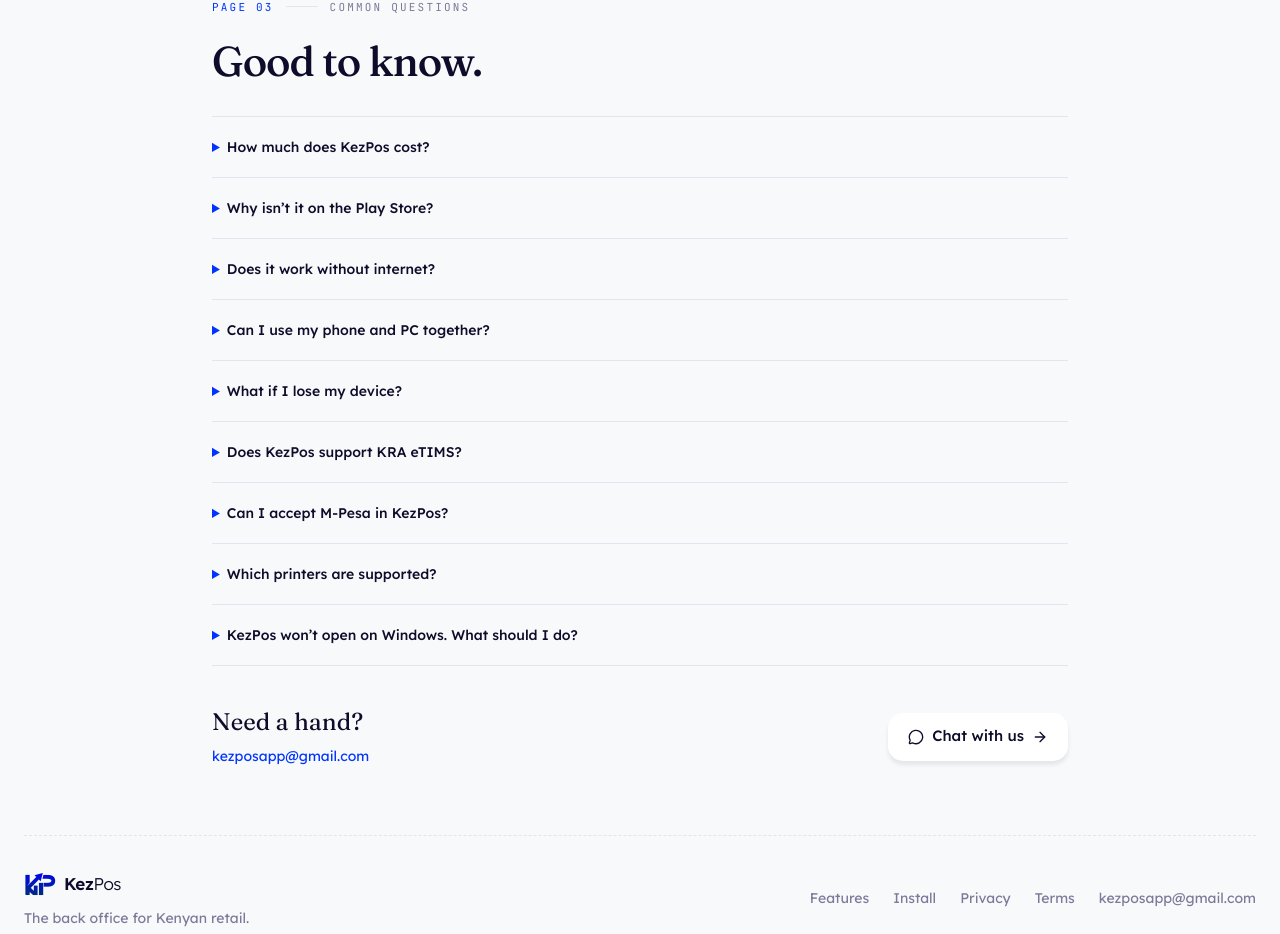
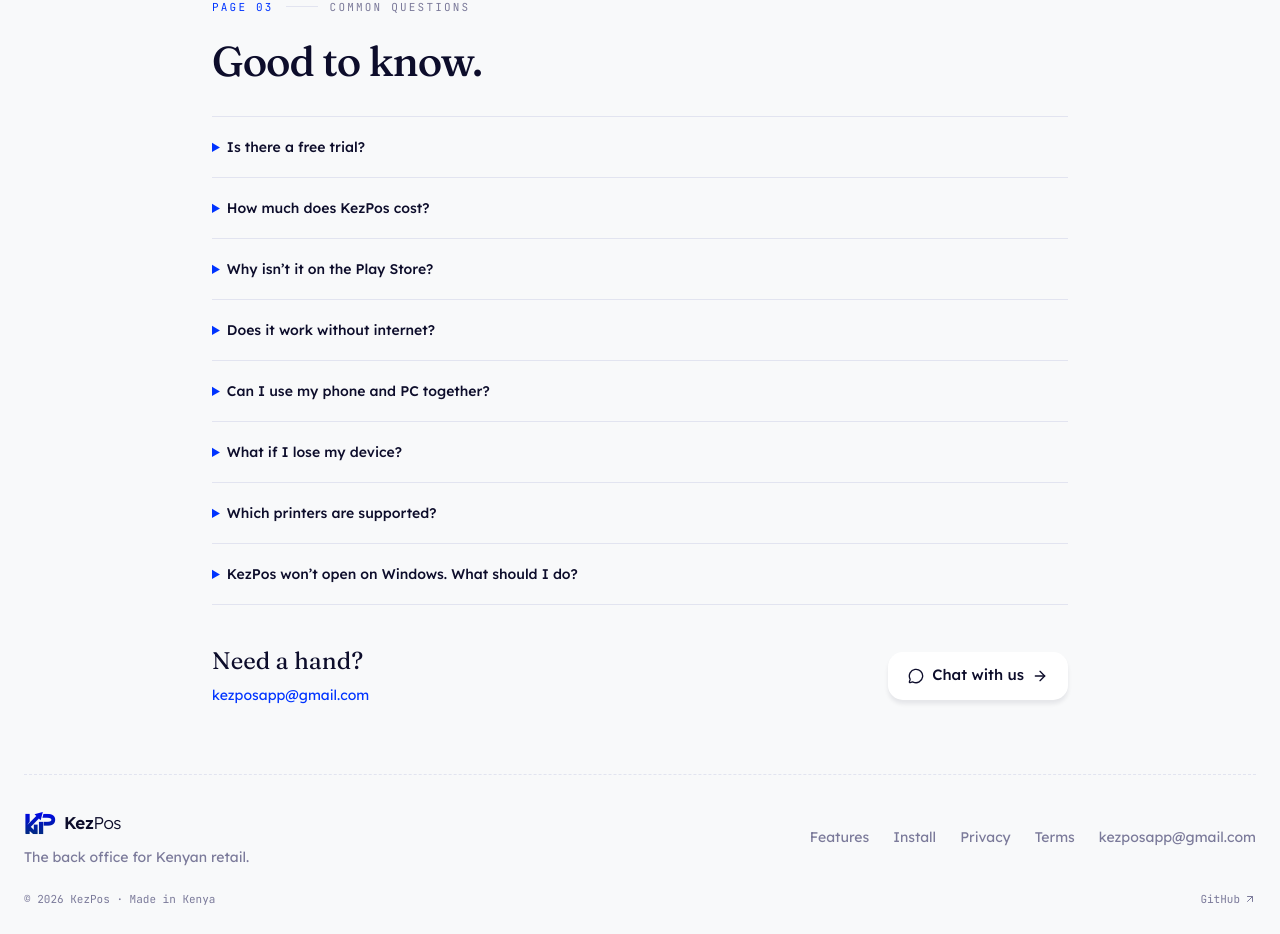
Before and after one commit to KezPos/KezPos, a React (Vite) app: page /install in a window 1280 px wide. Shown: the part 2419-3353 px from the top of the page. Built offline with nearby package versions, Linux system fonts and the light colour scheme.

Commit message:
Reorder imports and update FAQ content

```diff
--- a/src/routes/install.tsx
+++ b/src/routes/install.tsx
@@ -1,17 +1,16 @@
+import { KEZPOS, pageHead } from "@/components/site/config";
+import { SiteShell } from "@/components/site/shell";
+import { btn, Chapter, Heading, Page, TextLink } from "@/components/site/ui";
 import { createFileRoute } from "@tanstack/react-router";
-import { SiteShell } from "@/components/site/shell";
-import { Page, Heading, Chapter, btn, TextLink } from "@/components/site/ui";
-import { KEZPOS, pageHead } from "@/components/site/config";
-import { Download, Smartphone, Monitor, ArrowRight, MessageCircle } from "lucide-react";
+import { ArrowRight, Download, MessageCircle, Monitor, Smartphone } from "lucide-react";
 
 const faqs = [
-  ["How much does KezPos cost?", "Starter costs Ksh 700 for one month, three months costs Ksh 1,700, and Pro costs Ksh 6,700 for twelve months. Every plan includes the full app and cloud sync."],
+  ["Is there a free trial?", "Yes. You can try KezPos free for 7 days, with every feature included, before choosing a plan."],
+    ["How much does KezPos cost?", `Plans start at Ksh ${KEZPOS.plans[0].price.toLocaleString()} for ${KEZPOS.plans[0].months === 1 ? "one month" : `${KEZPOS.plans[0].months} months`}. Longer plans cost less per month: ${KEZPOS.plans.slice(1).map((p) => `Ksh ${p.price.toLocaleString()} for ${p.months} months`).join(" or ")}. Every plan includes the full app and cloud sync, and you can try it free for 7 days first.`],
   ["Why isn’t it on the Play Store?", "KezPos is in active development and distributed directly so updates can reach you faster. Download the APK using the official link above."],
   ["Does it work without internet?", "Yes. Make sales, add stock and record transactions offline. Your data syncs automatically when you reconnect."],
   ["Can I use my phone and PC together?", "Yes. Install on both and sign in with the same account. Your products, customers and sales sync across your devices."],
   ["What if I lose my device?", "Sign in with the same email on a new device to restore your cloud-synced data. Regularly export your local database as an extra backup."],
-  ["Does KezPos support KRA eTIMS?", "Yes. KezPos integrates with KRA eTIMS through DigiTax. Send us your business and KRA details and we will set it up for you. Receipts and refunds are then submitted automatically, and anything made offline is retried once you are back online."],
-  ["Can I accept M-Pesa in KezPos?", "Yes. You can send an STK push to a customer from the sale, or view payments you have received and attach them to a sale. Share your M-Pesa details with us and we will set it up for you. Your credentials are stored securely on our servers, not on your device."],
   ["Which printers are supported?", "Standard 58mm and 80mm Bluetooth thermal printers. The app scans for nearby printers when you connect."],
   ["KezPos won’t open on Windows. What should I do?", "Check your graphics driver. Open Device Manager → Display adapters → right-click your graphics card → Update driver. You can also download a driver from your laptop manufacturer’s support site."],
 ];
```
